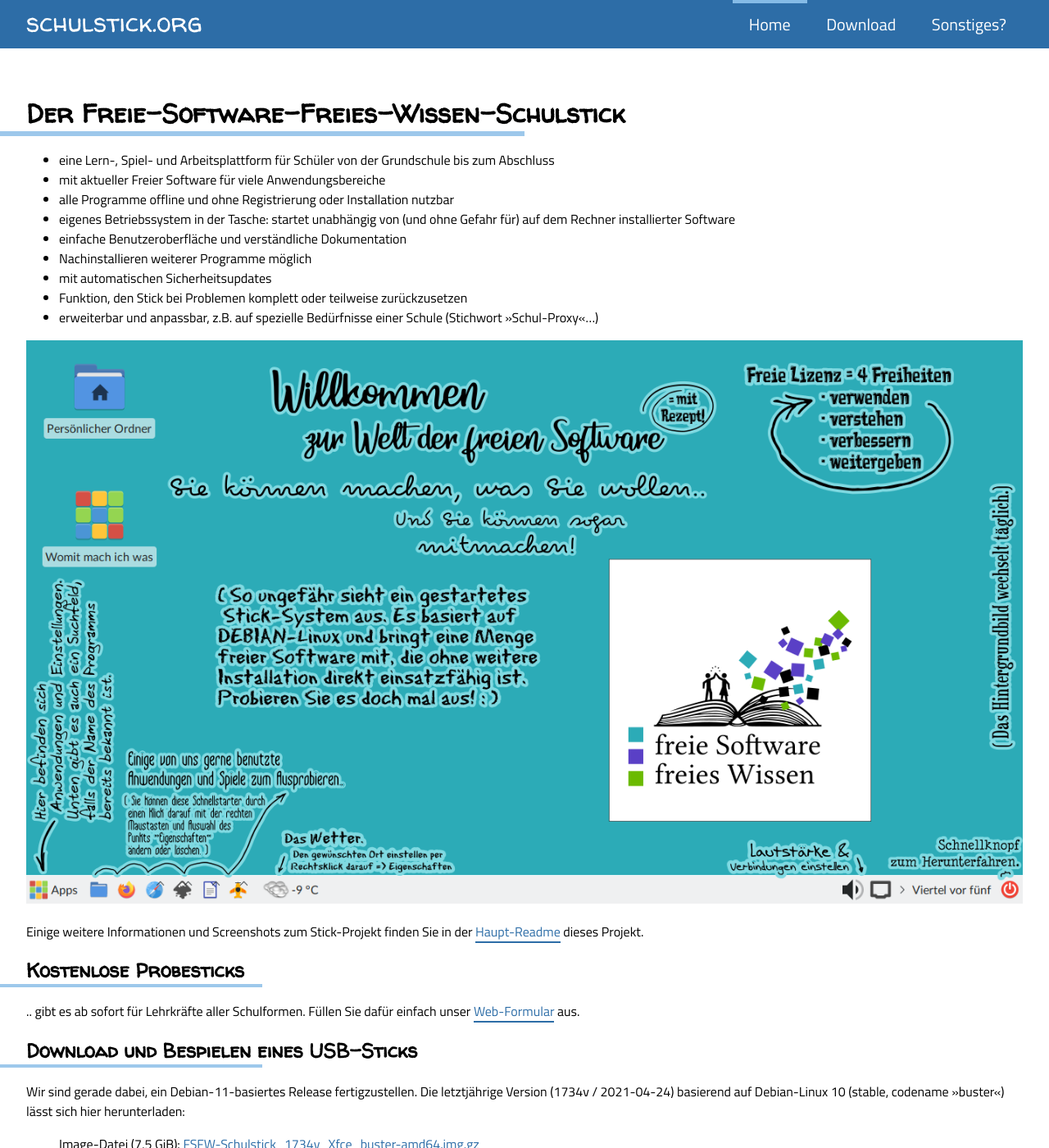
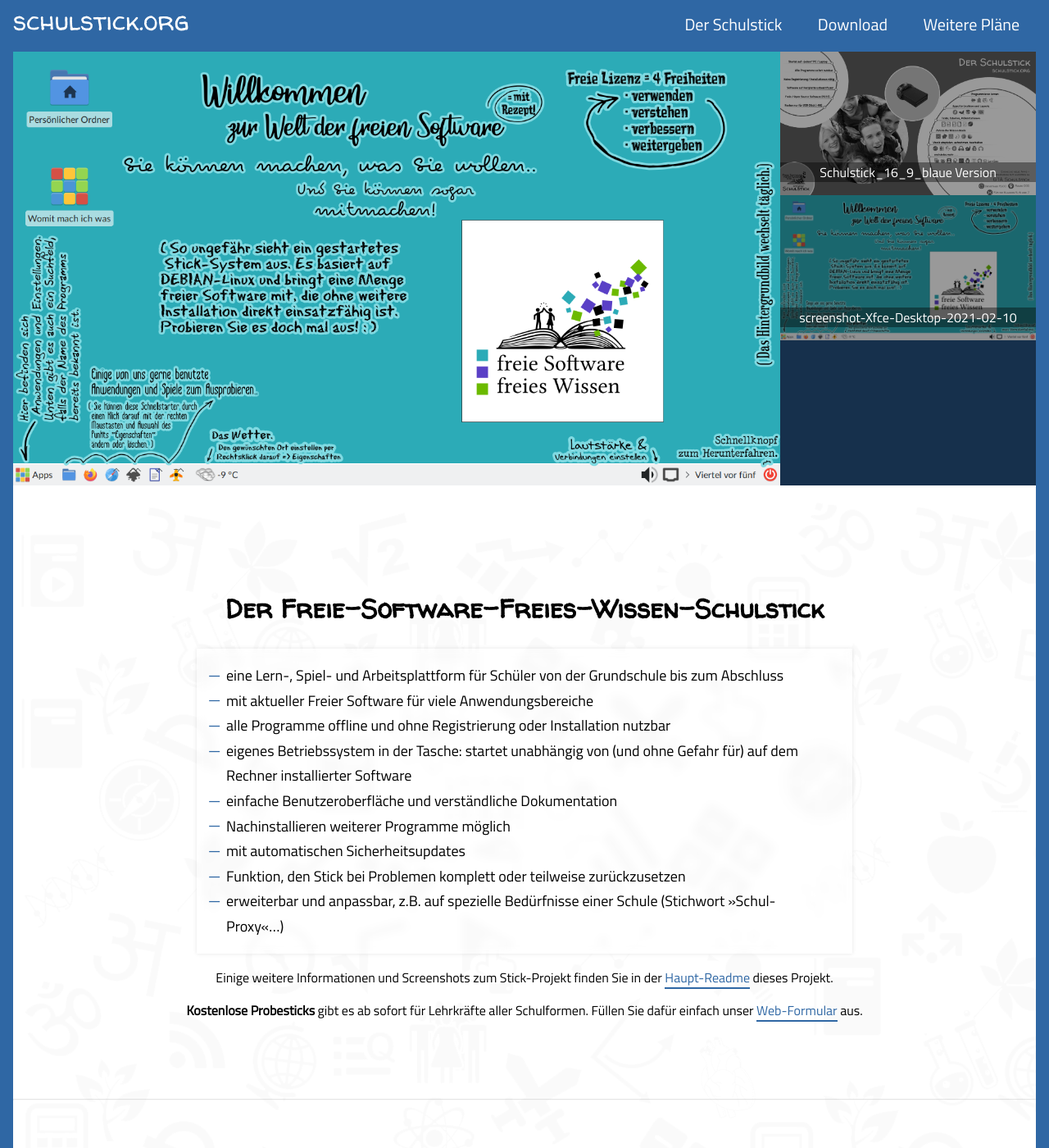
Before and after one commit to fsfw-dresden/schulstick-page, a Jekyll site: the page built from index.md, in a window 1280 px wide and 1400 px high. Shown: the whole window at 82% size. Built offline with Jekyll 4.4.1, drawn with Linux system fonts in a browser that asks for light colours; some of the changed text lies outside the part shown.

Commit message:
Neue Version

```diff
--- a/_includes/header.html
+++ b/_includes/header.html
@@ -1,14 +1,12 @@
 <div class="header">
-    <div class="header-wrapper">
     <div class="logo-wrapper">
         <div class="logo">schulstick.org</div>
     </div>
     <div class="nav-wrapper">
         <nav>
-                <a href="/" class="{% if include.currentPage=='home'%} active {%endif%} tab">Home</a>
-                <a href="/downloads/" class="{% if include.currentPage=='downloads'%} active {%endif%} tab">Download</a>
-                <a href="/about/" class="{% if include.currentPage=='other'%} active {%endif%} tab">Sonstiges?</a>
+            <a href="#der-freie-software-freies-wissen-schulstick" class="tab">Der Schulstick</a>
+            <a href="#download-und-bespielen-eines-usb-sticks" class="tab">Download</a>
+            <a href="#verbesserungsvorschlge--freie-software-lebt-vom-mitmachen--" class="tab">Weitere Pläne</a>
         </nav>
     </div>
 </div>
-</div>
--- /dev/null
+++ b/_includes/video.html
@@ -0,0 +1,23 @@
+<div class="embed-container">
+    <iframe width="640" height="390"
+    src="https://www.youtube.com/embed/{{ include.youtubeid }}"
+    frameborder="0" allowfullscreen></iframe>
+</div>
+<style>
+.embed-container {
+  position: relative;
+  padding-bottom: 56.25%;
+  height: 0;
+  overflow: hidden;
+  max-width: 100%;
+}
+.embed-container iframe,
+.embed-container object,
+.embed-container embed {
+  position: absolute;
+  top: 0;
+  left: 0;
+  width: 100%;
+  height: 100%;
+}
+</style>
--- a/_layouts/home.html
+++ b/_layouts/home.html
@@ -1,17 +1,24 @@
 ---
 layout: default
 ---
-<!--style>
-    img {
-        margin-left: -2em;
-        margin-right: -2em;
-        width: calc(100% + 4em) !important;
-    }
-</style-->
-{% include header.html currentPage="home"%}
-    <div class="content-wrapper">
-        <div class="content">
-            {{content}}
+{% include header.html %}
+    <div class="image-slider">
+        <div class="single-big">
+            <img class="back">
+            <img class="front" src="assets\img\slider\Schulstick_16_9_blaue Version.png">
+        </div>
+        <div class="multiple-small">
+            {% for image in site.static_files %}
+                {% if image.path contains 'img/slider' %}
+                    <div class="single-small">
+                        <img src="{{ site.baseurl }}{{ image.path }}" alt="image" onclick="switchImage(this)">
+                        <div class="overlay"><p>{{ image.path }}</p></div>
+                    </div>
+                {% endif %}
+            {% endfor %}
         </div>
     </div>
+    <div class="content">
+        {{content}}
+    </div>
 {% include footer.html%}
--- /dev/null
+++ b/_sass/_config.scss
@@ -0,0 +1,30 @@
+@font-face {
+    font-family: WalterTurncoat;
+    src:url(fonts/WalterTurncoat-Regular.ttf);
+}
+@font-face {
+    font-family: TitilliumWeb;
+    src: url(fonts/TitilliumWeb-Regular.ttf);
+}
+
+$blue: #2f67a4;
+$lightblue: #9ec7ff;
+$green: #64A56B;
+$lightgreen: #D1E7CE;
+$white: #ffffff;
+/*border-radius*/
+$radius: 8px;
+
+@mixin overlay {
+    @include full-after;
+}
+
+@mixin full-after {
+    content: "";
+    position: absolute;
+    top: 0;
+    left: 0;
+    bottom: 0;
+    right: 0;
+    pointer-events: none;
+}
--- a/index.md
+++ b/index.md
@@ -1,9 +1,8 @@
 ---
-# Feel free to add content and custom Front Matter to this file.
-# To modify the layout, see https://jekyllrb.com/docs/themes/#overriding-theme-defaults
-
 layout: home
 ---
+<section class="centered" markdown="1">
+
 # Der Freie-Software-Freies-Wissen-Schulstick
 
 - eine Lern-, Spiel- und Arbeitsplattform für Schüler von der Grundschule bis zum Abschluss
@@ -16,36 +15,61 @@ layout: home
 - Funktion, den Stick bei Problemen komplett oder teilweise zurückzusetzen
 - erweiterbar und anpassbar, z.B. auf spezielle Bedürfnisse einer Schule (Stichwort »Schul-Proxy«…)
 
-![Screenshot with Anmerkungen (2021-02-10)](/doc/screenshot-Xfce-Desktop-2021-02-10.png "Screenshot 2021 Stick with Anmerkungen (2021-02-10)")
 
 Einige weitere Informationen und Screenshots zum Stick-Projekt finden Sie in der [Haupt-Readme](https://github.com/fsfw-dresden/usb-live-linux) dieses Projekt.
 
+**Kostenlose Probesticks** gibt es ab sofort für Lehrkräfte aller Schulformen.
+Füllen Sie dafür einfach unser [Web-Formular](https://survey.opensourceecology.de/index.php?r=survey/index&sid=281135) aus.
 
-## Kostenlose Probesticks
-.. gibt es ab sofort für Lehrkräfte aller Schulformen. Füllen Sie dafür einfach unser [Web-Formular](https://survey.opensourceecology.de/index.php?r=survey/index&sid=281135) aus.
+</section>
+---
+<section class="two-columns" markdown="1">
 
 ## Download und Bespielen eines USB-Sticks
 Wir sind gerade dabei, ein Debian-11-basiertes Release fertigzustellen.
 Die letztjährige Version (1734v / 2021-04-24) basierend auf Debian-Linux 10 (stable, codename »buster«) lässt sich hier herunterladen:
-
-> Image-Datei (7,5 GiB): [FSFW-Schulstick_1734v_Xfce_buster-amd64.img.gz](https://web.fsr.mw.tu-dresden.de/dateien/FSFW_Schulstick_2021/FSFW-Schulstick_1734v_Xfce_buster-amd64.img.gz)
-> dazugehörige SHA256-Prüfsumme: [FSFW-Schulstick_1734v_Xfce_buster-amd64.img.gz.sha256sum](https://web.fsr.mw.tu-dresden.de/dateien/FSFW_Schulstick_2021/FSFW-Schulstick_1734v_Xfce_buster-amd64.img.gz.sha256sum)
-> Live-Demo ohne Download direkt im Webbrowser: https://distrotest.net/Schulstick%20Linux/2021.4
 
 Für die Installation des FSFW-Schulsticks braucht es (mindestens) einen 16-Gigabyte-USB-Stick guter Qualität. Weiterhin braucht man ein spezielles Programm, um das Bespielen durchzuführen. Wir empfehlen dafür den [Etcher](https://www.balena.io/etcher/), den es dort für verschiedene Betriebssysteme zum Download gibt.
 
 Damit einfach die komprimierte Image-Datei auswählen und auf den Stick "flashen". Das Programm verifiziert den erzeugten Stick auch, so dass bei erfolgreich vermeldetem Abschluss der Stick auch funktionieren sollte.
 Das Image kann auch für USB-Sticks mit mehr als 16 Gigabyte verwendet werden, da sich die Persistenz-Partition beim ersten Start auf die verfügbare Größe anpasst.
 
+> **Image-Datei** (7,5 GiB):
+>
+> [FSFW-Schulstick_1734v_Xfce_buster-amd64.img.gz](https://web.fsr.mw.tu-dresden.de/dateien/FSFW_Schulstick_2021/FSFW-Schulstick_1734v_Xfce_buster-amd64.img.gz)
+>
+> dazugehörige **SHA256-Prüfsumme**:
+>
+> [FSFW-Schulstick_1734v_Xfce_buster-amd64.img.gz.sha256sum](https://web.fsr.mw.tu-dresden.de/dateien/FSFW_Schulstick_2021/FSFW-Schulstick_1734v_Xfce_buster-amd64.img.gz.sha256sum)
+>
+> **Live-Demo** ohne Download direkt im Webbrowser:
+>
+> [https://distrotest.net/Schulstick%20Linux/2021.4](https://distrotest.net/Schulstick%20Linux/2021.4)
+{: .downloads .right}
+
+</section>
+---
+<section class="centered" markdown="1">
+
 ## Verbesserungsvorschläge — Freie Software lebt vom Mitmachen : )
 
-Falls Probleme auftreten, ihr eine Funktion vermisst oder eine Idee habt, wie man etwas besser machen kann: einfach hier auf der Github-Projekt-Seite oben unter "Issues" suchen oder einen neuen Fall anlegen.
+Falls Probleme auftreten, ihr eine Funktion vermisst oder eine Idee habt, wie man etwas besser machen kann:<br/>
+einfach hier auf der Github-Projekt-Seite oben unter "Issues" suchen oder einen neuen Fall anlegen.
 
 ## Weitere Pläne / Kompetenzen gesucht
-
 - Python/Qt-Portal-App für Open Educational Resources: Tutorials, walk-throughs und Challenges für auf dem Stick vorhandene Software
 - Barrierefreiheit prüfen und verbessern
 - Multisprach-System (=> Grub Boot-Menü)
 - international versions (f.e. India, Africa, Ukraine..)
 - gemeinsames Build-Framework mit dem Lernstick
 - siehe auch [doc/Developing-TODO.md](/doc/Developing-TODO.md)
+
+</section>
+---
+<section class="centered" markdown="1">
+
+## Videos(Test)
+
+{% include video.html youtubeid="9XeJtgMcmKk" %}
+
+</section>
--- a/script.js
+++ b/script.js
@@ -1,4 +1,41 @@
 let bg = document.querySelector("body");
+let content = document.querySelector(".content");
 window.addEventListener("scroll", () => {
-    bg.style["background-position"] = "0px "+(window.scrollY/2)+"px";
+
+    content.style["background-position"] = "0px "+(window.scrollY*0.75)+"px";
+
 });
+
+let bigImage = document.querySelector(".single-big img.front");
+let bigImageBack = document.querySelector(".single-big img.back");
+function switchImage(img) {
+    bigImageBack.src = img.src;
+    bigImage.classList.add("disappearing");
+    setTimeout(() => {
+        if (imageIntervalRunning) {
+            bigImage.src = bigImageBack.src;
+            bigImage.classList.remove("disappearing");
+        }
+    }, 500)
+
+}
+
+
+[...document.querySelectorAll(".single-small .overlay p")].forEach(p => {
+    p.innerText = p.innerText.slice("/assets/img/slider/".length);
+    p.innerText = p.innerText.slice(0,p.innerText.length - 4);
+});
+
+
+
+let imageIndex = 0;
+let imageIntervalRunning = true;
+let smallImages = [...document.querySelectorAll(".single-small img")];
+smallImages[imageIndex].parentNode.classList.add("active");
+let imageInterval = setInterval(() => {
+    imageIndex++;
+    if (imageIndex >= 3) imageIndex = 0;
+    if (imageIntervalRunning) switchImage(smallImages[imageIndex]);
+    document.querySelector(".single-small.active").classList.remove("active");
+    smallImages[imageIndex].parentNode.classList.add("active");
+}, 4000);
--- a/style.css
+++ /dev/null
@@ -1,137 +0,0 @@
-:root {
-    --blue: #2d6da7;
-    --lightblue: #85bbe6;
-    --green: #64A56B;
-    --lightgreen: #D1E7CE;
-    --white: #ffffff;
-}
-body {
-    font-family: TitilliumWeb;
-    margin: 0;
-    background-color: var(--lightblue);
-    background-image: url(transparent-background-image.png);
-}
-h1, h2 {
-    font-family: WalterTurncoat;
-}
-img {
-    width: 100%;
-}
-.header {
-    position: sticky;
-    left:0;
-    top: 0;
-    background-color: var(--blue);
-    border-bottom: 4px solid var(--white);
-    z-index: 10;
-}
-.header-wrapper {
-    display: flex;
-    justify-content: space-between;
-    max-width: 1280px;
-    margin: 0 auto;
-    padding: 0 2em;
-}
-.header-wrapper > * {
-    display: inline-block;
-}
-.logo-wrapper {
-    display: table;
-    margin-bottom: 4px;
-}
-.logo { /*currently text*/
-    display: table-cell;
-    vertical-align: middle;
-    margin: 0 auto;
-    font-size: 2rem;
-    font-family: WalterTurncoat;
-    color: var(--white);
-    user-select: none;
-    cursor:pointer;
-}
-.tab {
-    display: inline-block;
-    position: relative;
-    padding: 0.5em 1em;
-    color: var(--white);
-    text-decoration: none;
-    font-family: WalterTurncoat;
-    font-family: TitilliumWeb;
-    font-size: 1.25rem;
-    margin-top: 4px;
-    margin-bottom: 4px;
-}
-.tab::before {
-    content:"";
-    width: 0;
-}
-.tab:hover::before {
-    /*border-top: 4px solid var(--lightblue);
-    margin-top: 0;*/
-    content:"";
-    width: 100%;
-    height: 4px;
-    background-color: var(--lightblue);
-    position:absolute;
-    display: block;
-    top:-4px;
-    left: 0;
-    transition:all 0.25s ease-in-out;
-}
-.active.tab {
-    border-top: 4px solid var(--lightblue);
-    margin-top: 0;
-}
-
-.content-wrapper {
-    max-width: 1280px;
-    margin: 0 auto;
-}
-.content {
-    position: relative;
-    padding: 2em;
-    background-color: var(--white);
-    box-shadow: 5px 0 15px 5px #2226;
-}
-
-
-.content h1::after {
-    content:"";
-    position:absolute;
-    width: 50%;
-    height: 6px;
-    left: 0px;
-    margin-top:1.35em;
-    background-color: var(--lightblue);
-    opacity: 0.8;
-}
-.content h2::after {
-    content:"";
-    position:absolute;
-    width: 25%;
-    height: 4px;
-    left: 0px;
-    margin-top:1.35em;
-    background-color: var(--lightblue);
-    opacity: 0.8;
-}
-
-.content a {
-    text-decoration: none;
-    color: var(--blue);
-    border-bottom: 2px solid var(--blue);
-}
-.content a:hover {
-    color: var(--green);
-    border-bottom: 2px solid var(--green);
-}
-
-
-@font-face {
-    font-family: WalterTurncoat;
-    src:url(fonts/WalterTurncoat-Regular.ttf);
-}
-@font-face {
-    font-family: TitilliumWeb;
-    src: url(fonts/TitilliumWeb-Regular.ttf);
-}
--- /dev/null
+++ b/style.scss
@@ -0,0 +1,220 @@
+---
+---
+html {
+    scroll-behavior: smooth;
+}
+
+@import  '_config';
+
+body {
+    font-family: TitilliumWeb;
+    margin: 0;
+    background-color: $blue;
+    /*background-image: url(transparent-background-image-b.png);*/
+}
+
+h1, h2 {
+    font-family: WalterTurncoat;
+}
+h1 {
+    font-size: 32px;
+}
+* {
+    box-sizing: border-box;
+}
+.header {
+    position: sticky;
+    left:0;
+    top: 0;
+    right: 0;
+    background-color: $blue;
+    z-index: 10;
+    transition: opacity 0.5s ease-in-out;
+    display: flex;
+    justify-content: space-between;
+    padding: 0 1em;
+
+    .logo-wrapper {
+        display: table;
+        margin-bottom: 4px;
+    }
+    .logo { /*currently text*/
+        display: table-cell;
+        vertical-align: middle;
+        margin: 0 auto;
+        font-size: 2rem;
+        font-family: WalterTurncoat;
+        color: $white;
+        user-select: none;
+        cursor:pointer;
+    }
+    .tab {
+        display: inline-block;
+        position: relative;
+        padding: 0.5em 1em;
+        color: $white;
+        text-decoration: none;
+        font-family: TitilliumWeb;
+        font-size: 1.25rem;
+        margin-top: 4px;
+        margin-bottom: 4px;
+        &:after {
+            content:"";
+            width: 0;
+            height: 4px;
+            background-color: $lightblue;
+            position:relative;
+            display: block;
+            margin: 0px auto -8px;
+            transition:all 0.25s ease-in-out;
+        }
+        &:hover:after {
+            width: 80%;
+        }
+    }
+}
+
+.image-slider {
+    display: flex;
+    /*max-width: 1280px;*/
+    margin: 0.5em 1em 0;
+    img {
+        width: 100%;
+        display: block;
+    }
+    .single-big {
+        flex: 3;
+        position: relative;
+        .back {
+            @include overlay;
+        }
+        .front.disappearing {
+            opacity: 0;
+            transition: opacity 0.5s ease-out;
+        }
+    }
+    .multiple-small {
+        flex: 1;
+        display: flex;
+        flex-direction: column;
+        background-color: #0008;
+        box-sizing: border-box;
+    }
+    .single-small {
+        position: relative;
+        cursor: pointer;
+        box-sizing: border-box;
+        .overlay {
+            @include overlay;
+            transition: background-color 0.25s;
+            background-color: #0006;
+            display: flex;
+            text-align: center;
+            p {
+                color: white;
+                background-color: #0006;
+                flex: 1;
+                align-self: flex-end;
+            }
+        }
+        &:not(.active) img{
+                filter: grayscale(100%);
+        }
+        &:hover {
+            .overlay{ background-color: #0000; }
+            img { filter: none; }
+        }
+    }
+}
+.content {
+    margin: 0 1em 0.5em;
+    padding: 2em 0;
+    background-color: white;
+    background-image: url(transparent-background-image-c.png);
+    a {
+        text-decoration: none;
+        color: $blue;
+        border-bottom: 2px solid $blue;
+    }
+    a:hover {
+        color: $green;
+        border-bottom: 2px solid $green;
+    }
+}
+section {
+    max-width: 1280px;
+    margin: 6em auto;
+    position: relative;
+    padding: 0 2em;
+}
+section.centered {
+    ul {
+        max-width: 800px;
+        padding: 1em 2em;
+        font-size: 18px;
+        line-height: 1.7;
+        margin: 0 auto;
+        backdrop-filter: blur(5px);
+        box-shadow: 0px 0px 5px 0px rgba(0,0,0,0.1);
+    }
+    p, h1, h2, h3 {
+        text-align: center;
+    }
+
+}
+section.two-columns {
+    display: flex;
+    flex-direction: column;
+    justify-content: center;
+    > * {
+        width: 50%;
+    }
+    .right {
+        width: calc(50% - 8em) !important;
+        margin: 0 2em;
+        position: absolute;
+        right: 0;
+    }
+}
+
+[id]{
+    scroll-margin-top: 100px;
+}
+
+.downloads {
+    backdrop-filter: blur(5px);
+    box-shadow: 0px 0px 5px 0px rgba(0, 0, 0, 0.1);
+    padding: 0 2em;
+    a {
+        background-color: #64A56B !important;
+        color: white !important;
+        border-bottom: none;
+        padding: 0.5em;
+        border-radius: 2em;
+        display: inline-block;
+        position: relative;
+        top: -0.5em;
+        transition: 0.5s;
+        text-align: center;
+        width: 100%;
+        &:hover, &:focus {
+            border-bottom: none;
+            box-shadow: inset 30em 0 0 0 #8fc866;
+        }
+    }
+}
+
+ul li {
+    &::marker {
+        color: $blue;
+        content:"─  ";
+    }
+}
+
+hr {
+    color: $blue;
+    opacity: 0.25;
+    max-width: 1280px;
+    margin: 0 auto;
+    padding: 0 2em;
+}
```
Also changed, not shown: 404.html (deleted, +0 -25 lines), _layouts/downloads.html (deleted, +0 -10 lines), about.md (deleted, +0 -18 lines), downloads.md (deleted, +0 -17 lines), assets/img/slider/Schulstick_16_9_blaue Version.png (added), assets/img/slider/screenshot-Xfce-Desktop-2021-02-10.png (added), transparent-background-image-b.png (added), transparent-background-image-c.png (added), 1 other file. Lines whose indentation alone changed are shown as unchanged.
